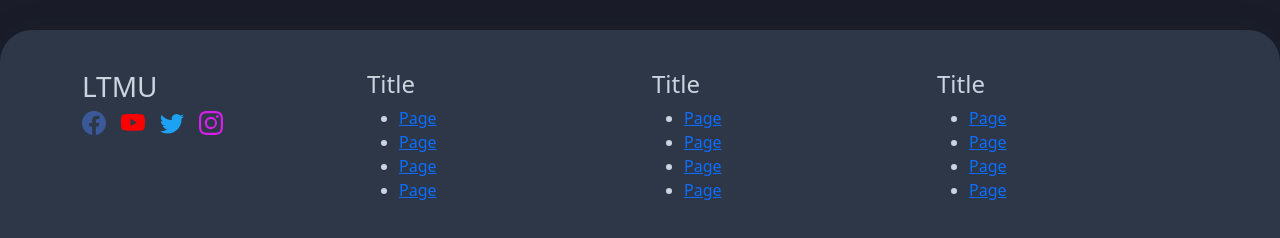
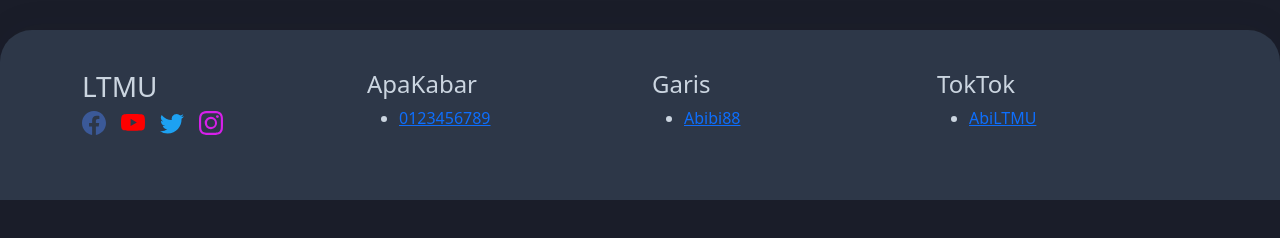
Before and after one commit to Yandhizkia/uas_frontend_pingpong, a Next.js app: page /contact in a window 1280 px wide. Shown: the part 602-840 px from the top of the page. After the commit the page ends 802 px from the top, so only its background shows below. Built offline with nearby package versions, Linux system fonts and the light colour scheme.

Commit message:
ERICK PALING BENER

```diff
--- a/package.json
+++ b/package.json
@@ -10,11 +10,11 @@
   },
   "dependencies": {
     "bootstrap": "^5.3.8",
-    "next": "14.2.31",
-    "react": "^18",
+    "next": "^14.2.31",
+    "react": "^18.3.1",
     "react-bootstrap": "^2.10.10",
     "react-bootstrap-icons": "^1.11.6",
-    "react-dom": "^18"
+    "react-dom": "^18.3.1"
   },
   "devDependencies": {
     "@types/node": "^20",
--- a/src/app/contact/page.tsx
+++ b/src/app/contact/page.tsx
@@ -101,7 +101,8 @@ const ContactPage = () => {
       </Container>
 
       <footer className="footer-custom">
-        <Container>
+        <div className="footer-wave"></div>
+        <Container style={{ position: "relative", zIndex: 2 }}>
           <Row>
             <Col md={3} className="mb-4">
               <h3>LTMU</h3>
@@ -145,53 +146,26 @@ const ContactPage = () => {
               </div>
             </Col>
             <Col md={3} className="mb-4">
-              <h4>Title</h4>
+              <h4>ApaKabar</h4>
               <ul>
                 <li>
-                  <a href="#">Page</a>
-                </li>
-                <li>
-                  <a href="#">Page</a>
-                </li>
-                <li>
-                  <a href="#">Page</a>
-                </li>
-                <li>
-                  <a href="#">Page</a>
+                  <a href="#">0123456789</a>
                 </li>
               </ul>
             </Col>
             <Col md={3} className="mb-4">
-              <h4>Title</h4>
+              <h4>Garis</h4>
               <ul>
                 <li>
-                  <a href="#">Page</a>
-                </li>
-                <li>
-                  <a href="#">Page</a>
-                </li>
-                <li>
-                  <a href="#">Page</a>
-                </li>
-                <li>
-                  <a href="#">Page</a>
+                  <a href="#">Abibi88</a>
                 </li>
               </ul>
             </Col>
             <Col md={3} className="mb-4">
-              <h4>Title</h4>
+              <h4>TokTok</h4>
               <ul>
                 <li>
-                  <a href="#">Page</a>
-                </li>
-                <li>
-                  <a href="#">Page</a>
-                </li>
-                <li>
-                  <a href="#">Page</a>
-                </li>
-                <li>
-                  <a href="#">Page</a>
+                  <a href="#">AbiLTMU</a>
                 </li>
               </ul>
             </Col>
```
Also changed, not shown: src/app/about/page.tsx (+9 -34 lines), src/app/event/page.tsx (+17 -18 lines), src/app/page.tsx (+6 -24 lines), 1 other file (tests, documents, lock files or other folders).
